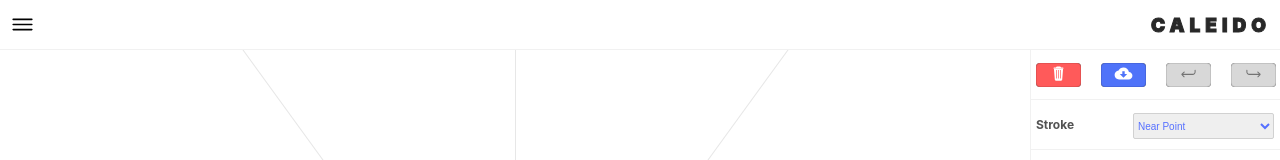
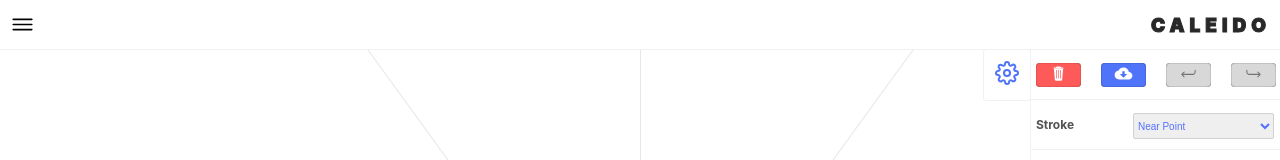
Before and after one commit to pizza3/caleido, a React (Create React App) app: page / in a window 1280 px wide. Shown: the top 160 px of the page. Built offline with nearby package versions, Linux system fonts and the light colour scheme.

Commit message:
Added settings hide option

```diff
--- a/src/CanvasRenderer/index.tsx
+++ b/src/CanvasRenderer/index.tsx
@@ -1,6 +1,6 @@
 import React, { Component } from 'react';
 import { CanvasContain, CanvasOverlay } from './styles';
-import { midPointDiff, activeBlock, TWOPI, hexToRgb, activeHex } from '../helpers';
+import { midPointDiff, activeBlock, TWOPI, hexToRgb, activeHex, StrokeWeight } from '../helpers';
 
 type States = {
   isDrawing: boolean,
@@ -62,7 +62,7 @@ export default class CanvasRenderer extends Component<Props, States>{
   setRenderer = () => {
     this.canvasRender = document.getElementById('canvasRender');
     this.ctx = this.canvasRender.getContext('2d');
-    this.canvasRender.width = this.width = window.innerWidth - 250;
+    this.canvasRender.width = this.width = window.innerWidth;
     this.canvasRender.height = this.height = window.innerHeight - 50;
     this.ctx.lineJoin = this.ctx.lineCap = 'round';
     this.setModeTranformation()
@@ -213,7 +213,7 @@ export default class CanvasRenderer extends Component<Props, States>{
     // this.ctx.moveTo(this.points[this.points.length - 2].x+offset, this.points[this.points.length - 2].y);
     // this.ctx.lineTo(this.points[this.points.length - 1].x+offset, this.points[this.points.length - 1].y);
     // this.ctx.stroke();
-    const { mode, stroke, strokeColor } = this.props;
+    const { mode, stroke, strokeColor, strokeWeight } = this.props;
     const color: { r: number, g: number, b: number } = hexToRgb(strokeColor)
     if (stroke === 'Near Point') {
       this.ctx.lineWidth = 1;
@@ -222,7 +222,7 @@ export default class CanvasRenderer extends Component<Props, States>{
         const dx: number = this.points[i].x + offset - (this.points[this.points.length - 1].x + offset);
         const dy: number = this.points[i].y - this.points[this.points.length - 1].y;
         const d: number = dx * dx + dy * dy;
-        const dLimit: number = this.handleStrokeWeight()
+        const dLimit: number = StrokeWeight[stroke][strokeWeight]
         if (d < dLimit) {
           this.ctx.beginPath();
           this.ctx.moveTo(this.points[this.points.length - 1].x + offset + (dx * 0.2), this.points[this.points.length - 1].y + (dy * 0.2));
@@ -238,7 +238,7 @@ export default class CanvasRenderer extends Component<Props, States>{
       }
     } else {
       // if(this.points[this.points.length - 2].x<0||this.points[this.points.length - 1].x<0)return
-      this.ctx.lineWidth = this.handleStrokeWeight();
+      this.ctx.lineWidth =  StrokeWeight[stroke][strokeWeight]
       this.ctx.strokeStyle = `rgba(${color.r},${color.g},${color.b},1)`;
       this.ctx.beginPath();
       this.ctx.moveTo(this.points[this.points.length - 2].x, this.points[this.points.length - 2].y);
@@ -251,32 +251,6 @@ export default class CanvasRenderer extends Component<Props, States>{
         this.ctx.stroke();
       }
     }
-  }
-
-  handleStrokeWeight = () => {
-    const { strokeWeight, stroke } = this.props;
-    if (stroke === 'Near Point') {
-      if (strokeWeight === 0) {
-        return 250
-      } else if (strokeWeight === 1) {
-        return 500
-      } else if (strokeWeight === 2) {
-        return 750
-      } else {
-        return 1000
-      }
-    } else {
-      if (strokeWeight === 0) {
-        return 1
-      } else if (strokeWeight === 1) {
-        return 5
-      } else if (strokeWeight === 1) {
-        return 10
-      } else {
-        return 15
-      }
-    }
-
   }
 
   selectNearestReferencePoint = (e: CoordinatePlane) => {
--- a/src/CanvasRenderer/styles.tsx
+++ b/src/CanvasRenderer/styles.tsx
@@ -6,7 +6,7 @@ export const CanvasContain = styled.canvas`
     overflow-y: hidden;
 `
 export const CanvasOverlay = styled.div`
-    width:calc(100% - 250px);
+    width:100%;
     height: cala(100vh - 50px);
     overflow:hidden;
     position: relative;
--- a/src/GridHelper/index.tsx
+++ b/src/GridHelper/index.tsx
@@ -53,12 +53,12 @@ class Index extends Component<Props>{
   }
 
   mirrorGrid = () => {
-    const width = window.innerWidth - 250
+    const width = window.innerWidth
     return (<VerticalLine top={width / 2} />)
   }
 
   rotationalGrid = () => {
-    const width = window.innerWidth - 250
+    const width = window.innerWidth
     const { sections } = this.props
     let secs = []
     for (let i = 0; i <= 360; i += 360 / sections) {
@@ -70,7 +70,7 @@ class Index extends Component<Props>{
 
   squareGrid = () => {
     const { mode } = this.props
-    const width = window.innerWidth - 250
+    const width = window.innerWidth
     const height = window.innerHeight - 50
 
     let vert = [], horz = [], refs = [], diag = [];
@@ -96,7 +96,7 @@ class Index extends Component<Props>{
   }
 
   triangleGrid = () => {
-    const width = window.innerWidth - 250
+    const width = window.innerWidth
     const height = window.innerHeight - 50
 
     let vert = [], refs = [], diag = [];
@@ -126,7 +126,7 @@ class Index extends Component<Props>{
 
   // used only for the case of hexagon
   hexagonGrid = () => {
-    const width = window.innerWidth - 250
+    const width = window.innerWidth
     const height = window.innerHeight - 50
     let diag = [];
     let temp = 0;
--- a/src/GridHelper/styles.tsx
+++ b/src/GridHelper/styles.tsx
@@ -62,7 +62,7 @@ export const Diagonal2 = styled.div`
 export const RotateLine =  styled.div`
     width:1px;
     position: absolute;
-    height: 100%;
+    height: 140%;
     background:#e7e7e7;
     bottom: 50%;
     left:${(props:{left:number,angle:number})=>props.left+'px'};
--- a/src/Settings/index.tsx
+++ b/src/Settings/index.tsx
@@ -1,5 +1,5 @@
 import React, { Component } from 'react';
-import { SettingsContain } from './styles'
+import { SettingsContain, SettingsButton } from './styles'
 import Stroke from './Stroke'
 import StrokeColor from './StrokeColor'
 import Grid from './Grid'
@@ -7,6 +7,9 @@ import Options from './Options'
 import StrokeWeight from './StrokeWeight'
 import Sections from './Sections'
 
+type State = {
+  showSettings: boolean
+}
 
 type Props = {
   data: []|ImageData[],
@@ -21,12 +24,30 @@ type Props = {
   clearData: Function,
   mode: string
 }
-export default class Settings extends Component<Props> {
+export default class Settings extends Component<Props, State> {
+  state: State = {
+    showSettings: true
+  }
+
+  handleshowSettings = () => {
+    const { showSettings } = this.state;
+    this.setState({
+      showSettings: !showSettings
+    })
+  }
   render() {
     const {data, settings, reCalData, clearData, mode} = this.props
+    const { showSettings } = this.state;
     const isSections = mode==='Rotation'||mode==='Kaliedo'?<Sections/>:[]
     return (
-      <SettingsContain>
+      <SettingsContain showSettings={showSettings}>
+        <SettingsButton onClick={this.handleshowSettings}>
+          <svg xmlns="http://www.w3.org/2000/svg" width="24" height="24" viewBox="0 0 24 24" fill="none" stroke={showSettings?"#4f73f9":"#000"} stroke-width="2" stroke-linecap="round" stroke-linejoin="round" >
+            <circle cx="12" cy="12" r="3"></circle>
+            <path d="M19.4 15a1.65 1.65 0 0 0 .33 1.82l.06.06a2 2 0 0 1 0 2.83 2 2 0 0 1-2.83 0l-.06-.06a1.65 1.65 0 0 0-1.82-.33 1.65 1.65 0 0 0-1 1.51V21a2 2 0 0 1-2 2 2 2 0 0 1-2-2v-.09A1.65 1.65 0 0 0 9 19.4a1.65 1.65 0 0 0-1.82.33l-.06.06a2 2 0 0 1-2.83 0 2 2 0 0 1 0-2.83l.06-.06a1.65 1.65 0 0 0 .33-1.82 1.65 1.65 0 0 0-1.51-1H3a2 2 0 0 1-2-2 2 2 0 0 1 2-2h.09A1.65 1.65 0 0 0 4.6 9a1.65 1.65 0 0 0-.33-1.82l-.06-.06a2 2 0 0 1 0-2.83 2 2 0 0 1 2.83 0l.06.06a1.65 1.65 0 0 0 1.82.33H9a1.65 1.65 0 0 0 1-1.51V3a2 2 0 0 1 2-2 2 2 0 0 1 2 2v.09a1.65 1.65 0 0 0 1 1.51 1.65 1.65 0 0 0 1.82-.33l.06-.06a2 2 0 0 1 2.83 0 2 2 0 0 1 0 2.83l-.06.06a1.65 1.65 0 0 0-.33 1.82V9a1.65 1.65 0 0 0 1.51 1H21a2 2 0 0 1 2 2 2 2 0 0 1-2 2h-.09a1.65 1.65 0 0 0-1.51 1z">
+            </path>
+          </svg>
+        </SettingsButton>
         <Options data={data} settings={settings} reCalData={reCalData} clearData={clearData}/>
         <Stroke />
         <StrokeColor title='Stroke Color' keyValue='strokeColor' />
--- a/src/Settings/styles.tsx
+++ b/src/Settings/styles.tsx
@@ -1,11 +1,24 @@
 import styled from 'styled-components'
 
 export const SettingsContain = styled.div`
-    position: relative;
+    position: absolute;
+    right: ${(props:{showSettings:boolean})=>props.showSettings?'0px':'-250px'};
     width: 250px;
     height: 100%;
     background:#ffffff;
     border-left: 1px solid #f1f1f1;
+    transition: 0.4s;
+`
+
+export const SettingsButton = styled.div`
+    border: 1px solid #f1f1f1;
+    position: absolute;
+    left: -48px;
+    top: -1px;
+    background: white;
+    border-radius: 3px;
+    padding: 11px;
+    cursor: pointer;
 `
 
 export const PropContain = styled.div`
--- a/src/helpers.tsx
+++ b/src/helpers.tsx
@@ -71,6 +71,21 @@ export const getTextColor = (hex:string='#000000') => {
   return check < 0.5 ? 'black' : 'white';
 }
 
+export const StrokeWeight: any = {
+  'Near Point': {
+    0:250,
+    1:500,
+    2:750,
+    3:1000
+  },
+  'Line': {
+    0:1,
+    1:5,
+    2:8,
+    3:15
+  }
+}
+
 export const ModesData = [
   {
     name: 'Mirror',
```
